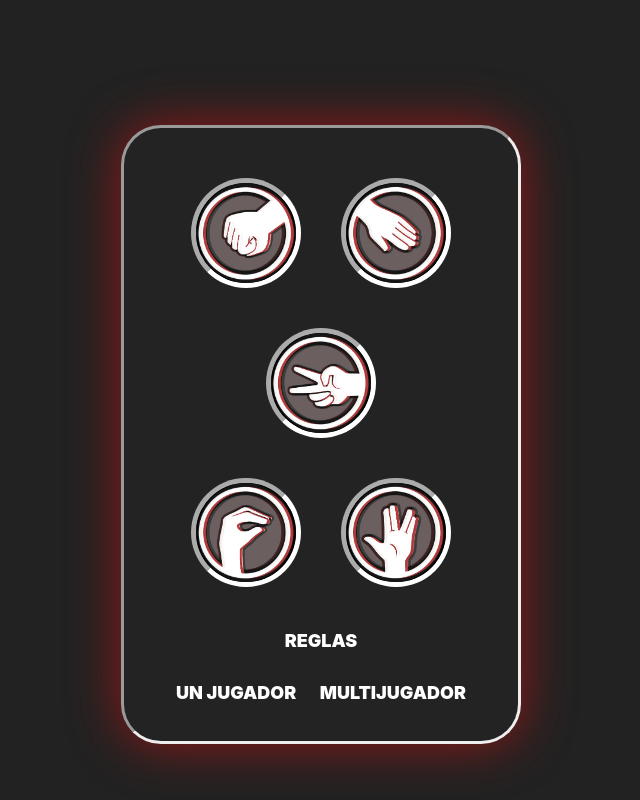
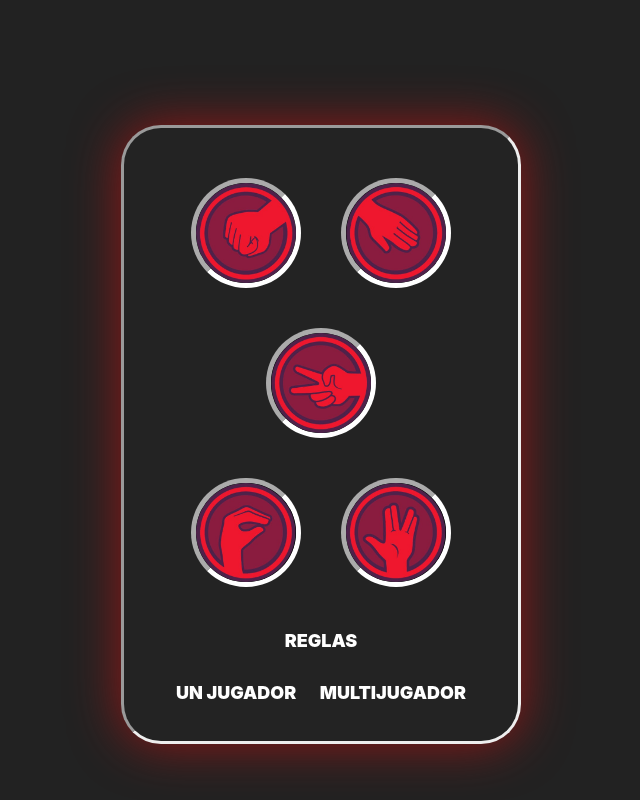
Before and after one commit to fabriciomarote/Piedra-papel-tijera-largarto-spock, a React (Create React App) app in the folder tp-integrador/: page / in a window 1280 px wide. Shown: the whole page, without its empty margins (327-967 px from the left). Built offline with nearby package versions, Linux system fonts and the light colour scheme.

Commit message:
refactoring

```diff
--- a/tp-integrador/src/components/Context.jsx
+++ /dev/null
@@ -1,16 +0,0 @@
-import React, { useState } from "react";
-
-export const Context = React.createContext();
-
-const ModalContext = ({children, other}) => {
-
-    const [state, setState] = useState(false);
-
-    return(
-        <>
-            <Context.Provider value = {[state, setState]}>{children}</Context.Provider>
-        </>
-    )
-}
-
-export default ModalContext;
--- a/tp-integrador/src/components/MainPage.jsx
+++ b/tp-integrador/src/components/MainPage.jsx
@@ -1,20 +1,12 @@
-import { useContext } from 'react';
-import Modal from "./Modal"
-import imgRock from '../images/rock-user.jpeg';
-import imgPaper from '../images/paper-user.jpeg';
-import imgScissors from '../images/scissors-user.jpeg';
-import imgLizard from '../images/lizard-user.jpeg';
-import imgSpock from '../images/spock-user.jpeg';
+import { useNavigate } from "react-router-dom";
+import { rock, paper, scissors, lizard, spock } from './Selections';
 import '../styles/MainPage.css';
-import { Context } from './Context';
-import { useState } from 'react';
-import { useNavigate } from "react-router-dom";
 
 const MainPage = () => {
 
   const navigate = useNavigate();
-  const goSinglePlayer = () => navigate('/singlePlayer')
-  const goMultiPlayer = () => navigate('/multiPlayer')
+  const goSinglePlayer = () => navigate('/singlePlayer');
+  const goMultiPlayer = () => navigate('/multiPlayer');
 
     return (
         <>
@@ -22,15 +14,15 @@ const MainPage = () => {
             <div className='box-container'>
               <div className='images-game'>
                 <div className='box-top-images'>
-                  <img className='img-mp' src={imgRock} alt="imagen"/>
-                  <img className='img-mp' src={imgPaper} alt="imagen"/>
+                  <img className='img-mp' src={rock.src2} alt="imagen"/>
+                  <img className='img-mp' src={paper.src2} alt="imagen"/>
                 </div>
                 <div className='box-medium-images'>
-                  <img className='img-mp' src={imgScissors} alt="imagen"/>
+                  <img className='img-mp' src={scissors.src2} alt="imagen"/>
                 </div>
                 <div className='box-bottom-images'>
-                  <img className='img-mp' src={imgLizard} alt="imagen"/>
-                  <img className='img-mp' src={imgSpock} alt="imagen"/>
+                  <img className='img-mp' src={lizard.src2} alt="imagen"/>
+                  <img className='img-mp' src={spock.src2} alt="imagen"/>
                 </div>
               </div>
               <div className='buttons'>
@@ -72,7 +64,7 @@ const MainPage = () => {
             </div>
           </div>
         </>
-      )
-}
+      );
+};
 
 export default MainPage;
--- a/tp-integrador/src/components/Modal.jsx
+++ /dev/null
@@ -1,26 +0,0 @@
-import { useContext } from 'react';
-import { Context } from './Context';
-
-const Modal = () => {
-
-    const [state, setState] = useContext(Context);
-
-    return (
-      <>
-        <div className='modalContainer'>
-          <div className='modalHeader'>
-            <p className='modal-title'>SIGN IN </p>
-          </div>
-          <div className='modalForm'>
-            hola
-            hola
-            hola
-          </div>
-          <div className='modalFooter'>
-
-          </div>
-        </div>
-      </>
-    )
-  }
-  export default Modal;
--- a/tp-integrador/src/components/Selections.jsx
+++ b/tp-integrador/src/components/Selections.jsx
@@ -9,31 +9,31 @@ import imgLizard2 from '../images/lizard-comp.jpeg';
 import imgSpock1 from '../images/spock-user.jpeg';
 import imgSpock2 from '../images/spock-comp.jpeg';
 
-const rock = {
+export const rock = {
     name: "Rock",
     win: ["Lizard", "Scissors"],
     src1: imgRock1,
     src2: imgRock2
 };
-const paper = {
+export const paper = {
     name: "Paper",
     win: ["Rock", "Spock"],
     src1: imgPaper1,
     src2: imgPaper2
 };
-const scissors = {
+export const scissors = {
     name: "Scissors",
     win: ["Paper", "Lizard"],
     src1: imgScissors1,
     src2: imgScissors2
 };
-const lizard = {
+export const lizard = {
     name: "Lizard",
     win: ["Spock", "Paper"],
     src1: imgLizard1,
     src2: imgLizard2
 };
-const spock = {
+export const spock = {
     name: "Spock",
     win: ["Scissors", "Rock"],
     src1: imgSpock1,
--- a/tp-integrador/src/components/SinglePlayer.jsx
+++ b/tp-integrador/src/components/SinglePlayer.jsx
@@ -44,9 +44,9 @@ const SinglePlayer = () => {
         setUserSelection(null);
         setCompSelection(null);
         setMsgOutput("");
-        if (counterUser == 3) {
+        if (counterUser === 3) {
             setCounterTotalUser(counterTotalUser + 1)
-        } else if (counterComp == 3) {
+        } else if (counterComp === 3) {
             setCounterTotalComp(counterTotalComp + 1)
         }
     };
@@ -64,7 +64,7 @@ const SinglePlayer = () => {
         if (selection1.win.includes(selection2.name)) {
             setCounterUser(counterUser + 1);
             setMsgOutput("Ganaste el punto");
-        } else if ( selection1.name == selection2.name) {
+        } else if ( selection1.name === selection2.name) {
             setMsgOutput("Han empatado");
         } else {
             setCounterComp(counterComp + 1);
@@ -74,7 +74,7 @@ const SinglePlayer = () => {
 
     const renderStarting  = () => {
         if (state) {
-             if (counterUser == 3) {
+             if (counterUser === 3) {
                 return (
                     <>
                         <Counter player1={counterUser} player2={counterComp}/>
@@ -87,7 +87,7 @@ const SinglePlayer = () => {
                     </>
                 )
             }
-            else if (counterComp == 3) {
+            else if (counterComp === 3) {
                 return (
                     <>
                         <Counter player1={counterUser} player2={counterComp}/>
@@ -154,32 +154,30 @@ const SinglePlayer = () => {
 
     const renderByState = () => {
         if (state) {
-            if (counterComp == 3 || counterUser == 3) {
+            if (counterComp === 3 || counterUser === 3) {
                 return (
                     <>
                         <a onClick={resetCounter} className="btn-gp" id='btn-navbar'>JUGAR OTRA PARTIDA</a>
                     </>
-                )
-            }
+                );
+            };
             return (
                 <>
                     <a onClick={resetFullCounter} className="btn-gp">REINICIAR JUEGO</a>
                 </>
-            )
-
+            );
         } else {
             return (
                 <>
                     <a onClick={startingHandler} className="btn-gp">INICIAR PARTIDA</a>
                 </>
-            )
-        }
-
-    }
+            );
+        };
+    };
 
     useEffect(() => {
         if (userSelection != null && compSelection != null) {
-            compareAndSetStates(userSelection, compSelection)
+            compareAndSetStates(userSelection, compSelection);
         }
     }, [userSelection, compSelection]);
 
@@ -201,6 +199,6 @@ const SinglePlayer = () => {
             </div>
         </>
     );
-}
+};
 
 export default SinglePlayer;
--- a/tp-integrador/src/styles/MultiPlayer.css
+++ b/tp-integrador/src/styles/MultiPlayer.css
@@ -92,4 +92,4 @@
     100% {
     transform: translate(0px, 5px);
     }
-    }
+}
```
Also changed, not shown: tp-integrador/src/components/MultiPlayer.jsx (+5 -5 lines).
